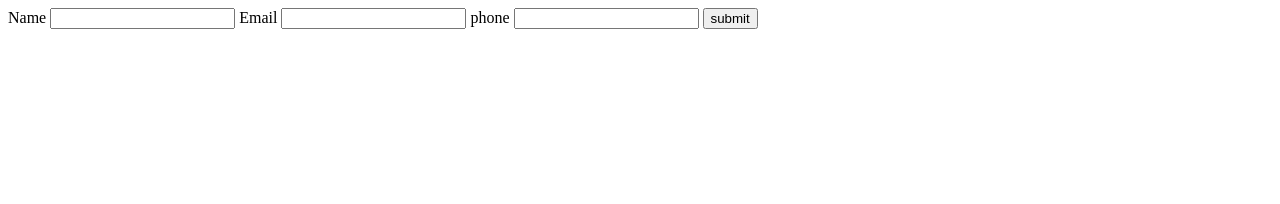
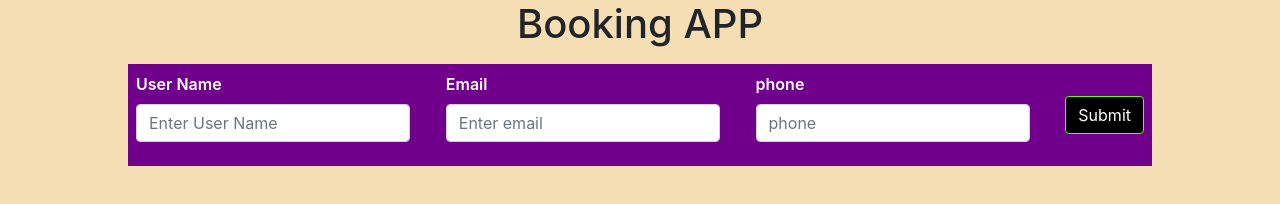
Before and after one commit to CODE-Y02/FullStackProjects, a plain HTML site: page bookingApp/frontend/index.html in a window 1280 px wide. Drawn offline with nearby package versions, Linux system fonts and the light colour scheme; no server answers.

Commit message:
massive front end improvement

```diff
--- /dev/null
+++ b/bookingApp/frontend/index.css
@@ -0,0 +1,34 @@
+body {
+  display: flex;
+  flex-direction: column;
+  align-items: center;
+  background: wheat;
+}
+
+form {
+  width: 80%;
+  display: flex;
+  align-items: center;
+  justify-content: space-between;
+  background-color: #70008b;
+  padding: 0.5rem;
+  font-weight: 600;
+  margin: 0.5rem;
+  color: white;
+}
+
+.btn-primary {
+  color: #fff;
+  background-color: #000000;
+  border-color: #62ff00;
+}
+
+ul {
+  width: 80%;
+  align-content: center;
+}
+
+li > button {
+  float: right;
+  margin-right: 0.5rem;
+}
--- a/bookingApp/frontend/index.html
+++ b/bookingApp/frontend/index.html
@@ -4,26 +4,60 @@
     <meta charset="UTF-8" />
     <meta http-equiv="X-UA-Compatible" content="IE=edge" />
     <meta name="viewport" content="width=device-width, initial-scale=1.0" />
-    <title>Booking App</title>
+    <title>Document</title>
     <script
       src="https://cdnjs.cloudflare.com/ajax/libs/axios/0.27.2/axios.js"
       integrity="sha512-rozBdNtS7jw9BlC76YF1FQGjz17qQ0J/Vu9ZCFIW374sEy4EZRbRcUZa2RU/MZ90X2mnLU56F75VfdToGV0RiA=="
       crossorigin="anonymous"
       referrerpolicy="no-referrer"
     ></script>
+    <link
+      rel="stylesheet"
+      href="https://cdn.jsdelivr.net/npm/bootstrap@4.0.0/dist/css/bootstrap.min.css"
+      integrity="sha384-Gn5384xqQ1aoWXA+058RXPxPg6fy4IWvTNh0E263XmFcJlSAwiGgFAW/dAiS6JXm"
+      crossorigin="anonymous"
+    />
+    <link rel="stylesheet" href="index.css" />
   </head>
   <body>
+    <h1>Booking APP</h1>
     <form onsubmit="saveToServer(event)">
-      <label for="name">Name</label>
-      <input type="text" id="name" />
-      <label for="email">Email</label>
-      <input type="email" id="email" />
-      <label for="phone">phone</label>
-      <input type="tel" id="phone" />
-      <input type="submit" id="submit" value="submit" />
+      <div class="form-group">
+        <label for="name">User Name</label>
+        <input
+          type="text"
+          class="form-control"
+          id="name"
+          placeholder="Enter User Name"
+          required
+        />
+      </div>
+      <div class="form-group">
+        <label for="email">Email</label>
+        <input
+          type="email"
+          class="form-control"
+          id="email"
+          placeholder="Enter email"
+          required
+        />
+      </div>
+      <div class="form-group">
+        <label for="phone">phone</label>
+        <input
+          type="tel"
+          class="form-control"
+          id="phone"
+          placeholder="phone"
+          required
+        />
+      </div>
       <input type="hidden" id="hidden" />
+      <button type="submit" class="btn btn-primary" id="submit">Submit</button>
     </form>
-    <ul id="userList"></ul>
+
+    <!-- list -->
+    <ul class="list-group" id="userList"></ul>
 
     <script src="./script.js"></script>
   </body>
--- a/bookingApp/frontend/script.js
+++ b/bookingApp/frontend/script.js
@@ -65,7 +65,7 @@ function showEachBookingOnScreen(user) {
 
   let oldlist = document.getElementById("userList");
 
-  let newEle = `<li  id="${user.id}">
+  let newEle = `<li class="list-group-item" id="${user.id}">
                   Name: ${user.name}   Email: ${user.email}   Phone: ${user.phone}
 
                   <button id="del" onclick="deleteBooking(event,'${user.id}')">Delete</button>
--- a/bookingApp/frontend/style.css
+++ b/bookingApp/frontend/style.css
@@ -13,12 +13,12 @@ form {
   padding: 0.5rem;
   font-weight: 600;
   margin: 0.5rem;
-}
+} */
 /*
 .form-group {
   margin: 0.2rem;
 } */
 
-.list-group {
+/* .list-group {
   width: 80%;
 } */
```
Also changed, not shown: bookingApp/backend/app.js (+8 -4 lines), bookingApp/frontend/dummy.js (deleted, +0 -20 lines), bookingApp/frontend/indexold.html (added, +30 -0 lines), 1 other file.
